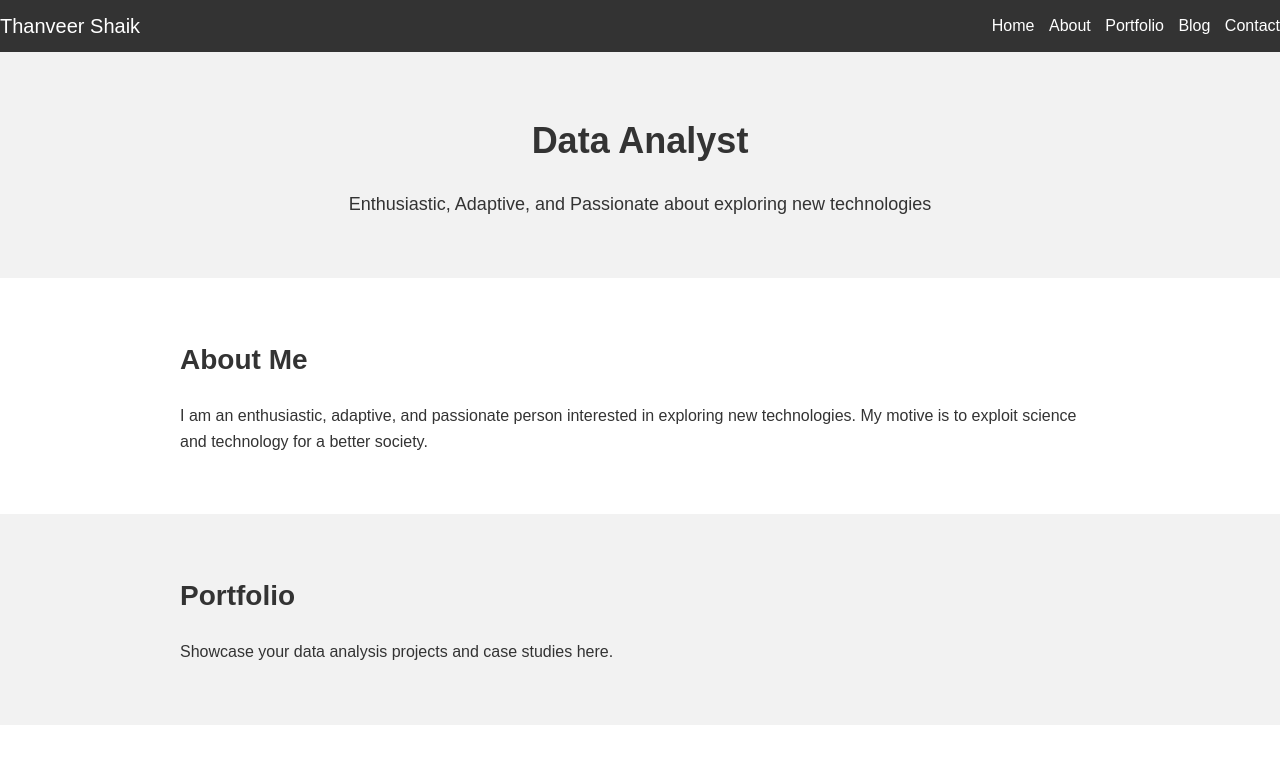
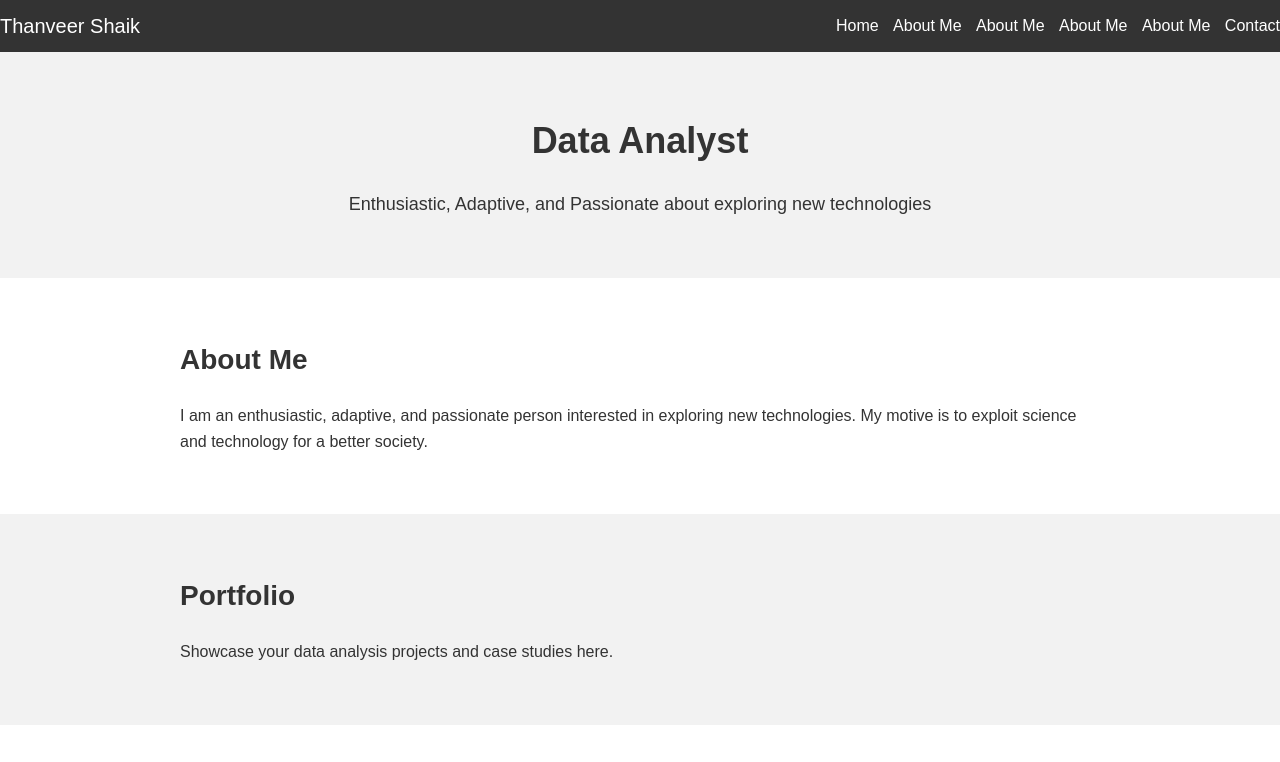
Before and after one commit to Thanveer-Analyst/Thanveer.Shaik, a plain HTML site: page index.html in a window 1280 px wide. Shown: the top 762 px of the page. Drawn offline with Linux system fonts and the light colour scheme.

Commit message:
Update index.html

```diff
--- a/index.html
+++ b/index.html
@@ -12,9 +12,10 @@
       </div>
       <ul>
         <li><a href="index.html">Home</a></li>
-        <li><a href="about.html">About</a></li>
-        <li><a href="portfolio.html">Portfolio</a></li>
-        <li><a href="blog.html">Blog</a></li>
+        <li><a href="about.html">About Me</a></li>
+        <li><a href="research.html">About Me</a></li>
+        <li><a href="teaching.html">About Me</a></li>
+        <li><a href="professional.html">About Me</a></li>
         <li><a href="contact.html">Contact</a></li>
       </ul>
     </nav>
```
